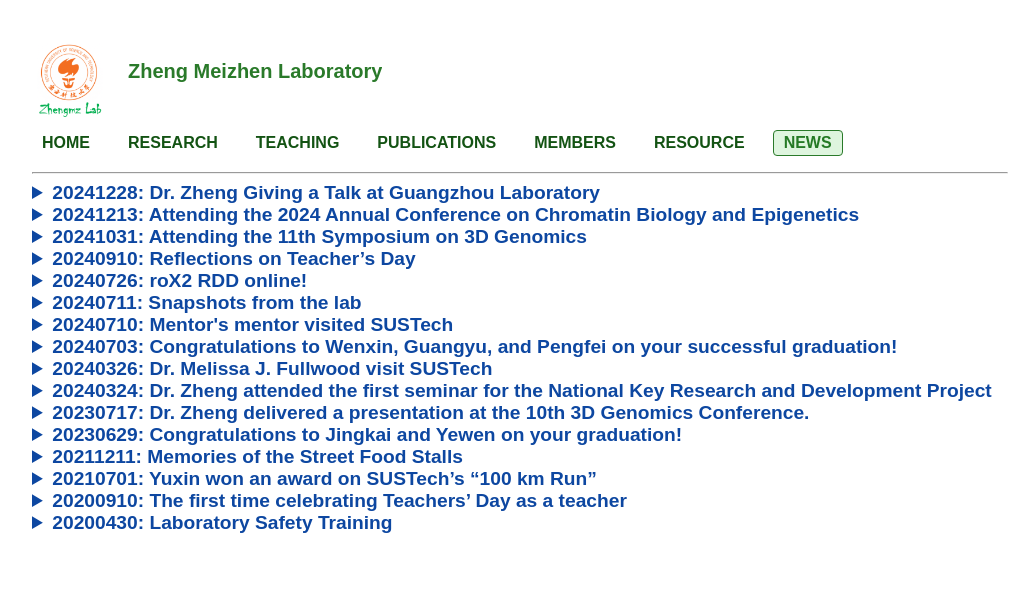
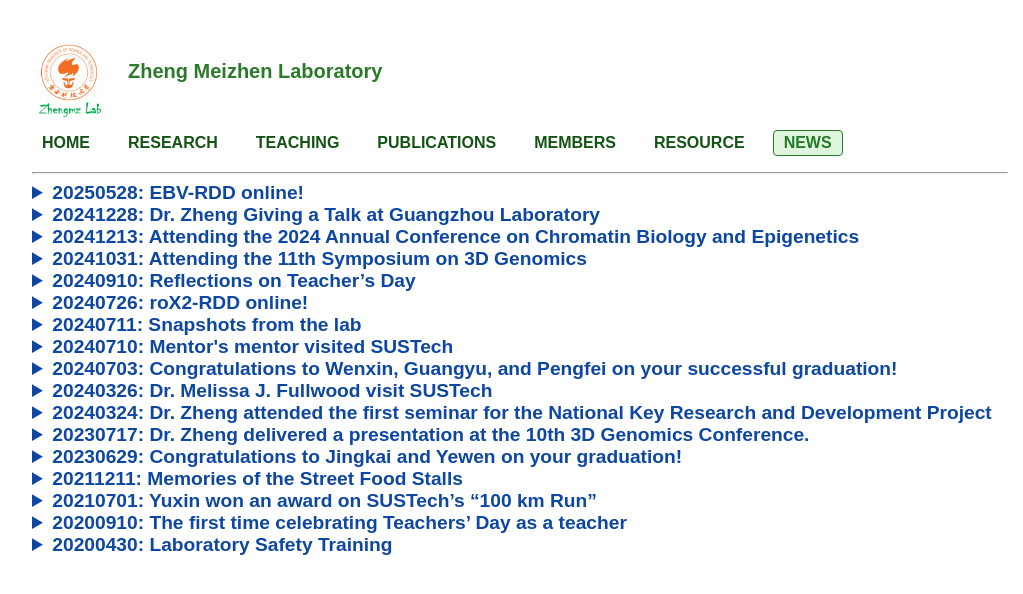
Before and after one commit to ZhengmzLab/zhengmzlab.github.io, a Jekyll site: the page built from news.md, in a window 1280 px wide. Shown: the top 594 px of the page, without its empty margins (120-1143 px from the left). Built offline with Jekyll 4.4.1, drawn with Linux system fonts in a browser that asks for light colours.

Commit message:
Update news.md

```diff
--- a/news.md
+++ b/news.md
@@ -3,6 +3,14 @@ layout: default
 title: NEWS
 ---
 
+<!-- ################################# -->
+<details>
+<summary  style="color:#0D47A1; font-size:1.2em; font-weight:bold;" >20250528: EBV-RDD online!</summary>
+<br>
+
+<img width="1051" alt="image" src="https://github.com/user-attachments/assets/d44892f0-be37-4896-b90f-9ccc62dc1343" />
+
+</details>
 <!-- ################################# -->
 <details>
 <summary  style="color:#0D47A1; font-size:1.2em; font-weight:bold;" >20241228: Dr. Zheng Giving a Talk at Guangzhou Laboratory</summary>
@@ -52,7 +60,7 @@ Let’s guess whose thoughtful idea it was!
 </details>
 <!-- ################################# -->
 <details>
-<summary  style="color:#0D47A1; font-size:1.2em; font-weight:bold;" >20240726: roX2 RDD online!</summary>
+<summary  style="color:#0D47A1; font-size:1.2em; font-weight:bold;" >20240726: roX2-RDD online!</summary>
 <br>
 
   <img src="https://github.com/user-attachments/assets/372895bd-5b17-4cee-9d4b-5ed7411ea6c5" style="width: 45%;">
```
